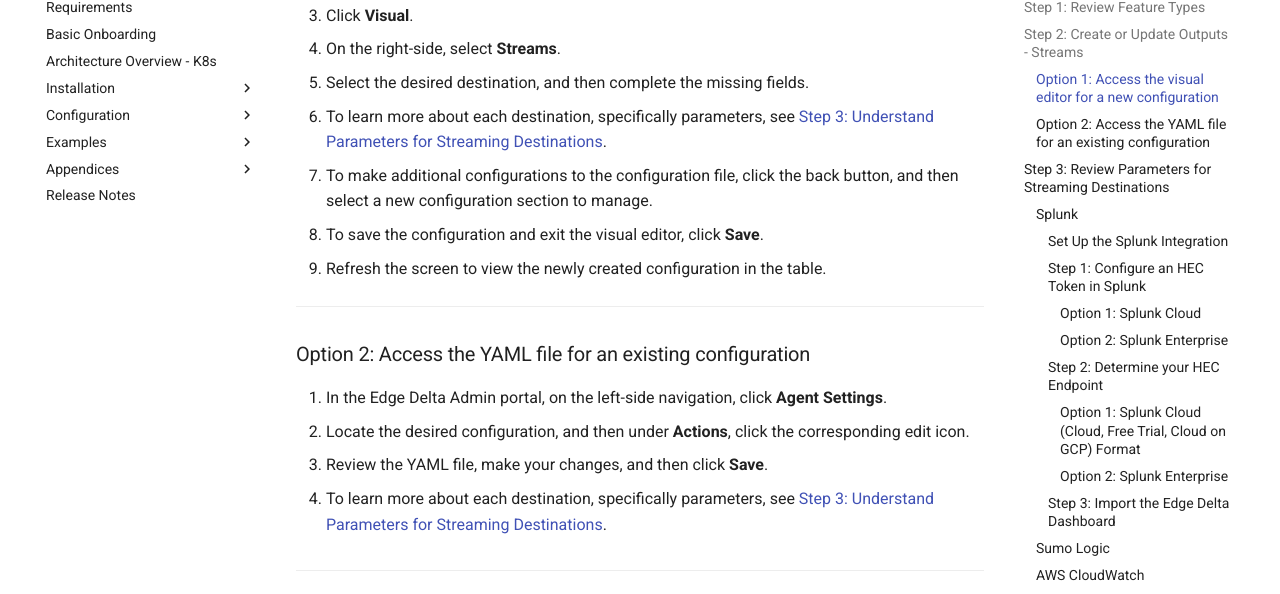
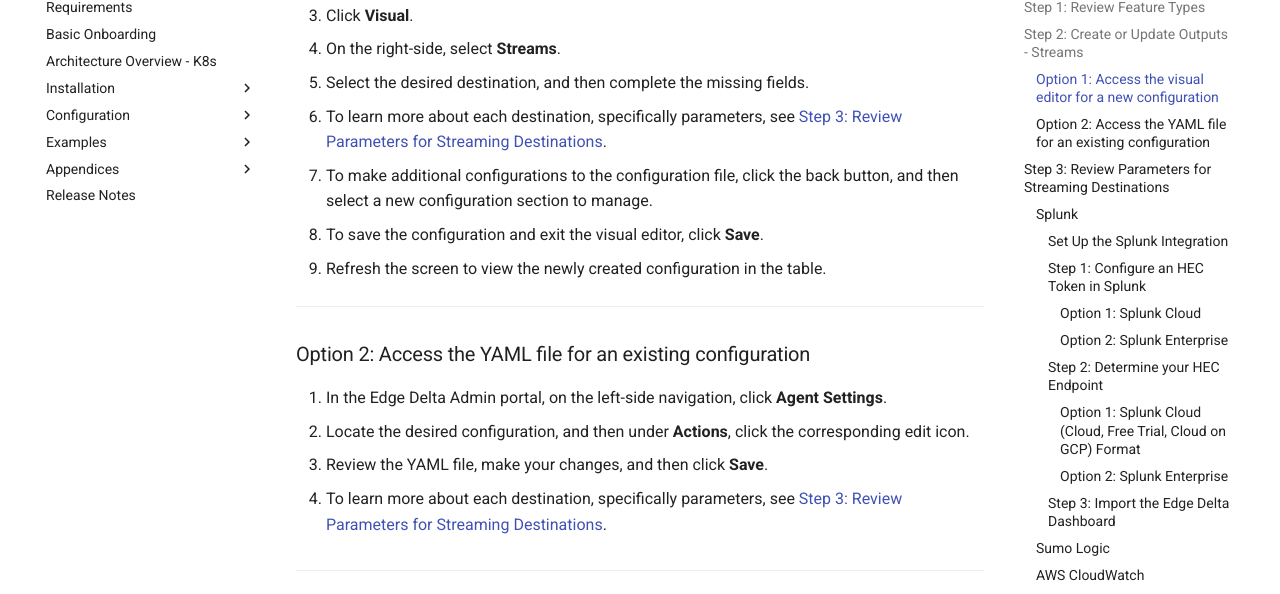
Before and after one commit to edgedelta/docs, an MkDocs documentation site: the page built from docs/configuration/outputs-streams.md, in a window 1280 px wide and 900 px high, scrolled down 1560 px. Shown: the part 153-747 px from the top of the window. Built offline with MkDocs 1.6.1 and Material for MkDocs 9.7.7, drawn with Linux system fonts in a browser that asks for light colours.

Commit message:
Update outputs-streams.md

```diff
--- a/docs/configuration/outputs-streams.md
+++ b/docs/configuration/outputs-streams.md
@@ -59,7 +59,7 @@ At a high level, there are 2 ways to manage **Outputs - Streaming**:
 4. On the right-side, select **Streams**.
 5. Select the desired destination, and then complete the missing fields.
 
-  * To learn more about each destination, specifically parameters, see [Step 3: Understand Parameters for Streaming Destinations](#step-3-understand-parameters-for-streaming-destinations).
+  * To learn more about each destination, specifically parameters, see [Step 3: Review Parameters for Streaming Destinations](#step-3-review-parameters-for-streaming-destinations).
 
 6. To make additional configurations to the configuration file, click the back button, and then select a new configuration section to manage.
 7. To save the configuration and exit the visual editor, click **Save**.
@@ -73,7 +73,7 @@ At a high level, there are 2 ways to manage **Outputs - Streaming**:
 2. Locate the desired configuration, and then under **Actions**, click the corresponding edit icon.
 3. Review the YAML file, make your changes, and then click **Save**.
 
-  * To learn more about each destination, specifically parameters, see [Step 3: Understand Parameters for Streaming Destinations](#step-3-understand-parameters-for-streaming-destinations).
+  * To learn more about each destination, specifically parameters, see [Step 3: Review Parameters for Streaming Destinations](#step-3-review-parameters-for-streaming-destinations).
 
 ***
 
```
